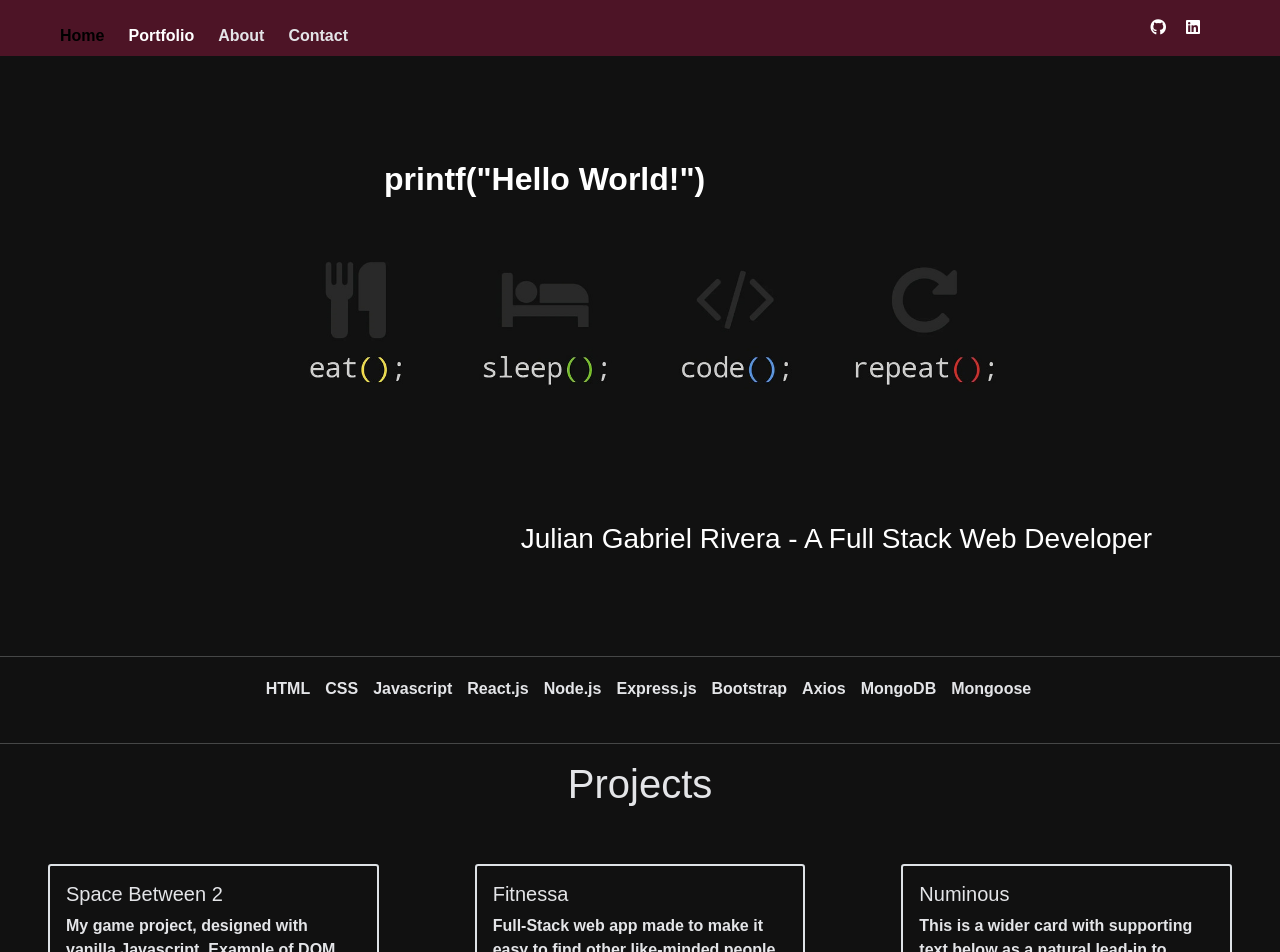
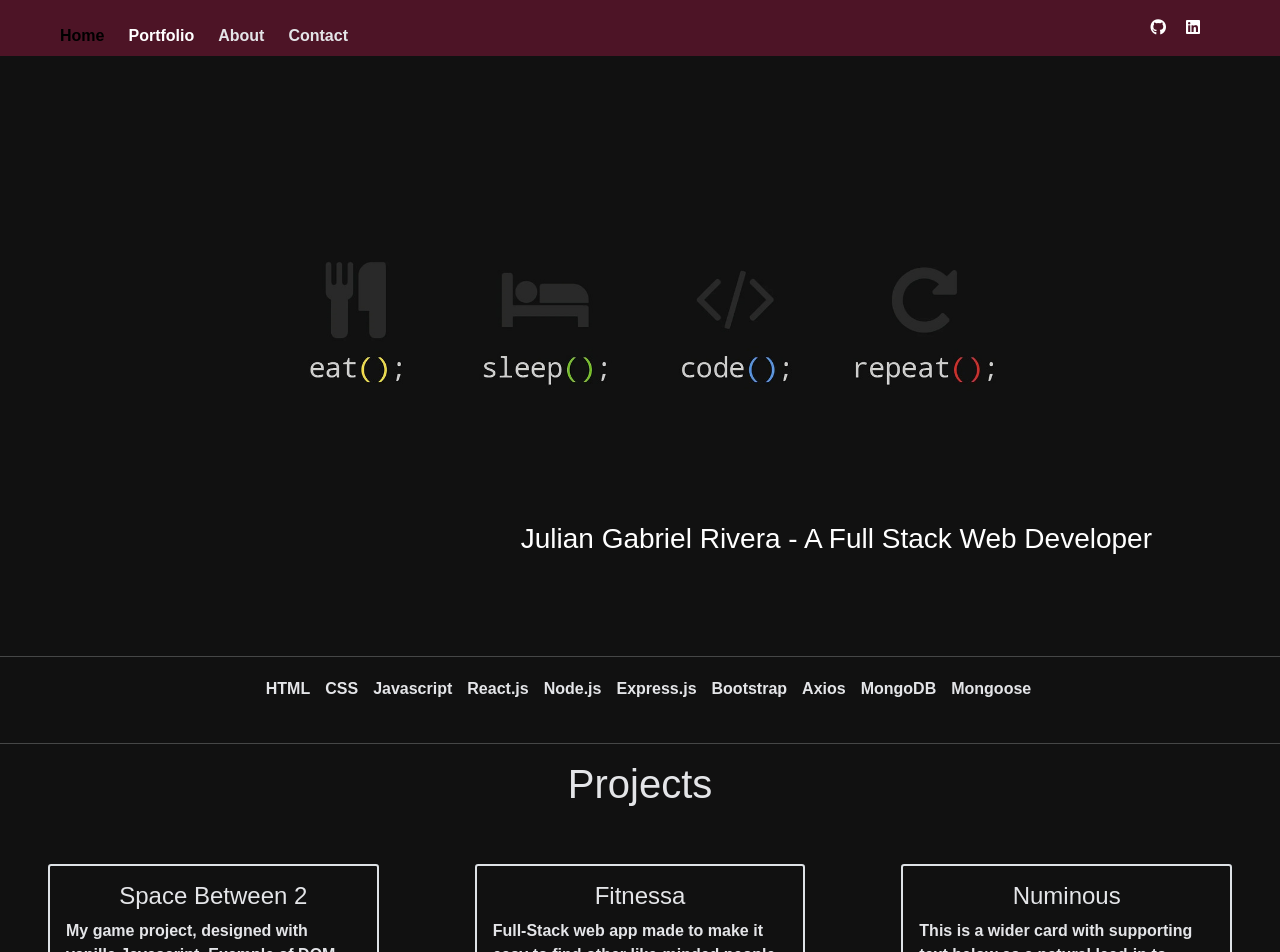
Before and after one commit to JulianGabrielRivera/my-portfolio, a React (Create React App) app: page /portfolio in a window 1280 px wide. Shown: the top 952 px of the page. Built offline with nearby package versions, Linux system fonts and the light colour scheme.

Commit message:
new changes

```diff
--- a/src/pages/Home.jsx
+++ b/src/pages/Home.jsx
@@ -4,7 +4,7 @@ const Home = () => {
     <>
       <div className='homeContainer'>
         <div className='landing-image'>
-          <h2>printf("Hello World!")</h2>
+          {/* <h2>printf("Hello World!")</h2> */}
           <h3>Julian Gabriel Rivera - A Full Stack Web Developer</h3>
         </div>
         <hr />
--- a/src/pages/Portfolio.jsx
+++ b/src/pages/Portfolio.jsx
@@ -18,7 +18,9 @@ function Portfolio() {
           }}
         >
           <div class='card-body'>
-            <h5 class='card-title'>Space Between 2</h5>
+            <h4 class='card-title' style={{ textAlign: 'center' }}>
+              Space Between 2
+            </h4>
             <p class='card-text'>
               My game project, designed with vanilla Javascript. Example of DOM
               manipulation, using class constructors, pushing images into an
@@ -44,7 +46,9 @@ function Portfolio() {
           }}
         >
           <div class='card-body'>
-            <h5 class='card-title'>Fitnessa</h5>
+            <h4 class='card-title' style={{ textAlign: 'center' }}>
+              Fitnessa
+            </h4>
             <p class='card-text'>
               Full-Stack web app made to make it easy to find other like-minded
               people in their area who are into fitness or trying to lead a more
@@ -72,7 +76,9 @@ function Portfolio() {
           }}
         >
           <div class='card-body'>
-            <h5 class='card-title'>Numinous</h5>
+            <h4 class='card-title' style={{ textAlign: 'center' }}>
+              Numinous
+            </h4>
             <p class='card-text'>
               This is a wider card with supporting text below as a natural
               lead-in to additional content. This card has even longer content
```
